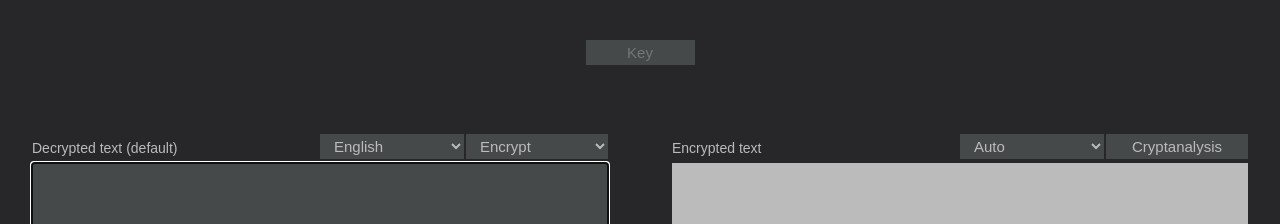
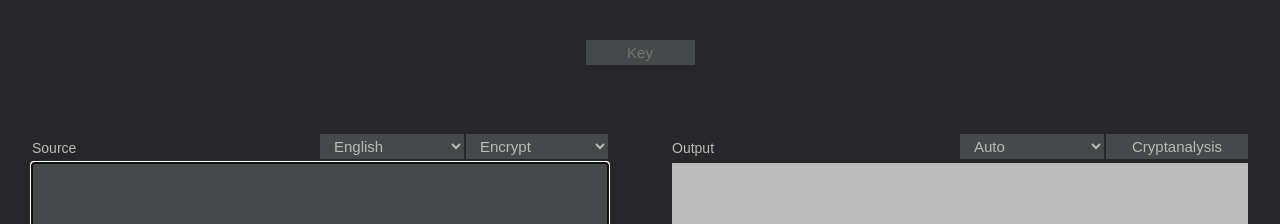
Before and after one commit to BOBRIWE/Vigenere-Cipher-Cryptanalysis, a plain HTML site: page index.html in a window 1280 px wide. Shown: the top 224 px of the page. Drawn offline with Linux system fonts and the light colour scheme.

Commit message:
Design fix

```diff
--- a/index.html
+++ b/index.html
@@ -19,7 +19,7 @@
     <div class="decrypted">
         <div class="settings">
 
-            <span>Decrypted&nbsp;text&nbsp;(default)</span>
+            <span>Source</span>
 
 
             <div id="alphabet" class="alphabet launch-main">
@@ -44,7 +44,7 @@
 
     <div class="encrypted">
         <div class="settings">
-            <span>Encrypted&nbsp;text</span>
+            <span>Output</span>
             <div id="method" class="method">
                 <select id="cryptanalysis-method">
                     <option value="AUTO">Auto</option>
```
